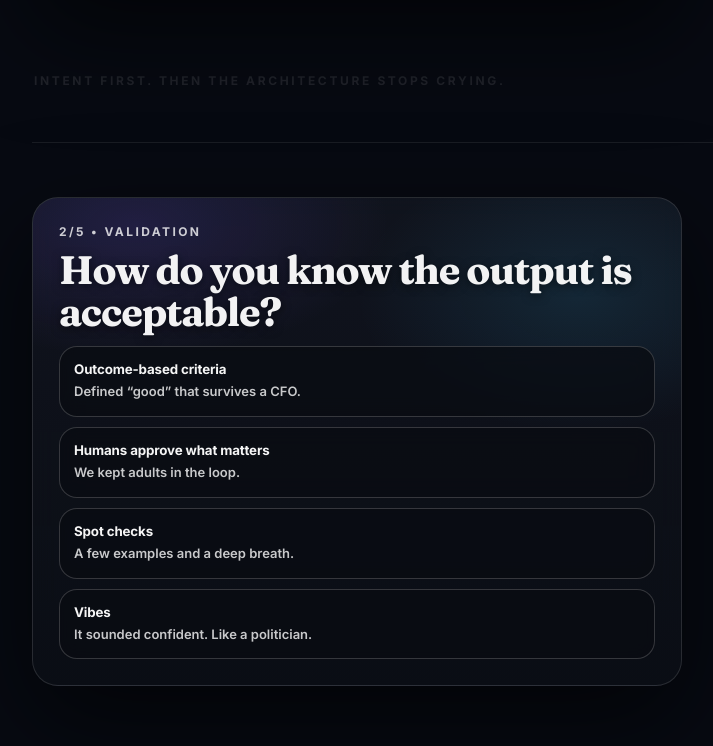
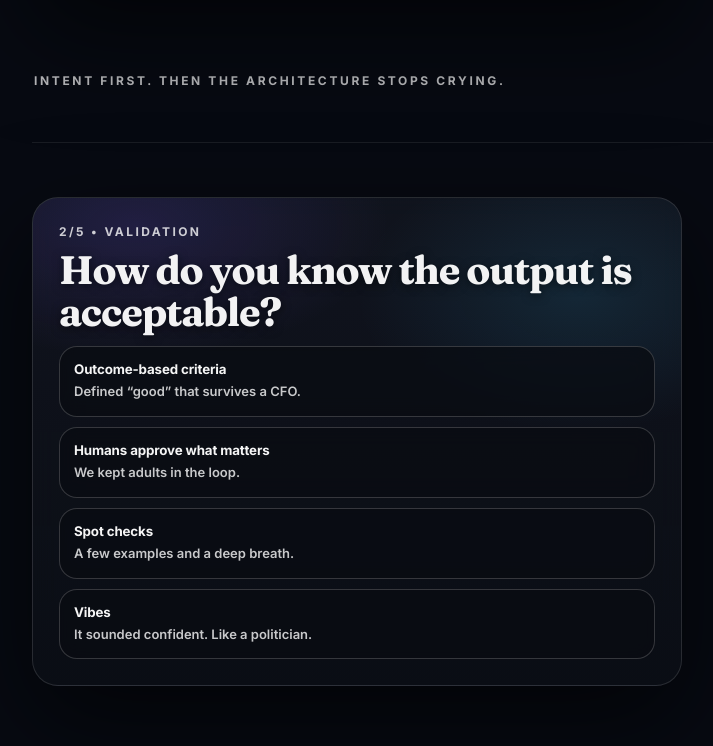
Before and after one commit to datan3rd/ai-experience, a plain HTML site: page index.html in a window 1280 px wide. Shown: the part 1334-2080 px from the top of the page, without its empty margins (66-779 px from the left). Drawn offline with Linux system fonts and the light colour scheme.

Commit message:
Update ghostline color for better visibility

```diff
--- a/styles.css
+++ b/styles.css
@@ -267,7 +267,7 @@ h2{
 
 .ghostline{
   grid-column:1/-1;
-  color:rgba(255,255,255,.10);
+  color: rgba(255,255,255,0.72);
   font-weight:900;
   letter-spacing:.22em;
   text-transform:uppercase;
```
